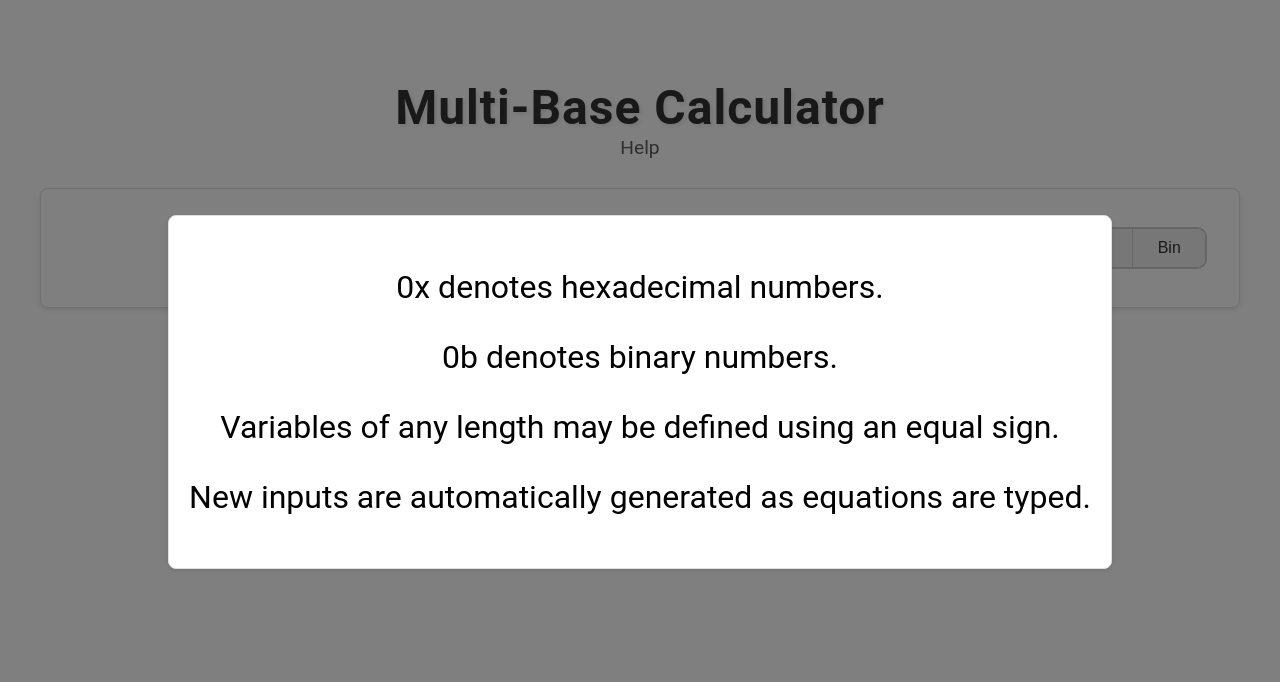
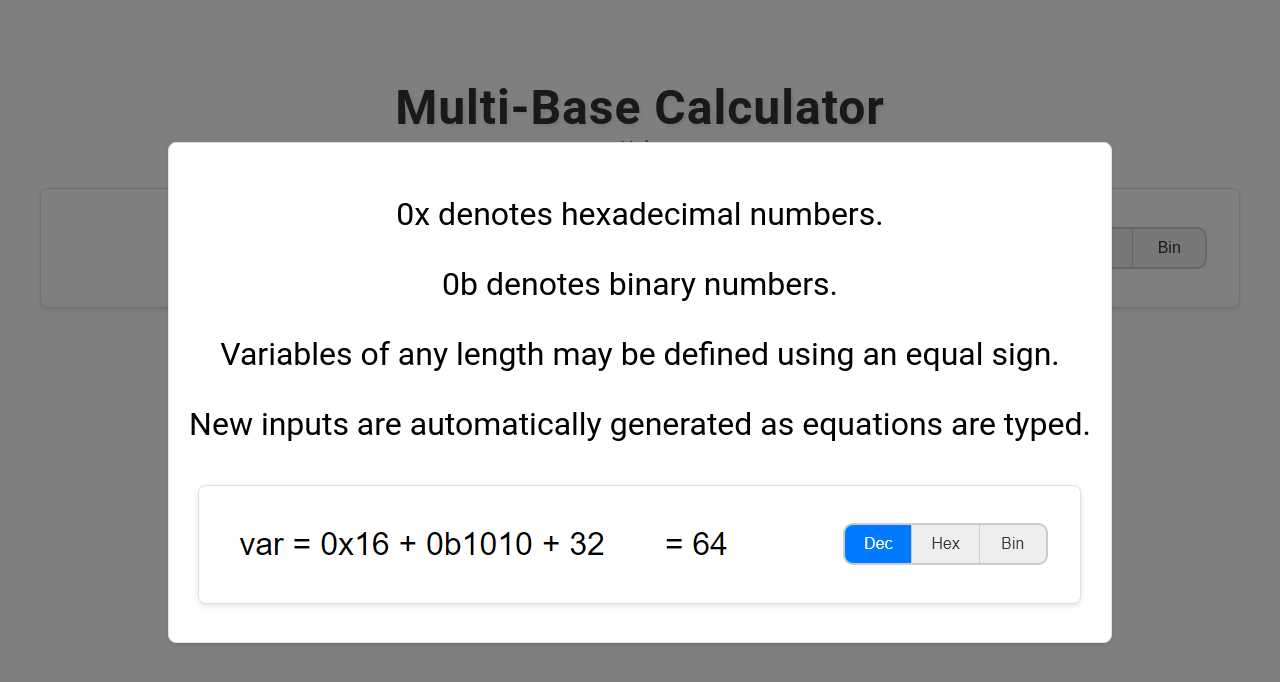
Before and after one commit to LemonPol/Multi-Base-Calculator, a website: page index.html in a window 1280 px wide. Both pictures are taken after a click on the element "Help". Drawn offline with Linux system fonts and the light colour scheme.

Commit message:
Added demo image to help menu.

```diff
--- a/index.html
+++ b/index.html
@@ -16,6 +16,7 @@
             <p>0b denotes binary numbers.</p>
             <p>Variables of any length may be defined using an equal sign.</p>
             <p>New inputs are automatically generated as equations are typed.</p>
+            <img src="demo.png"></img>
         </div>
     </div>
 
```
Also changed, not shown: demo.png (added).
